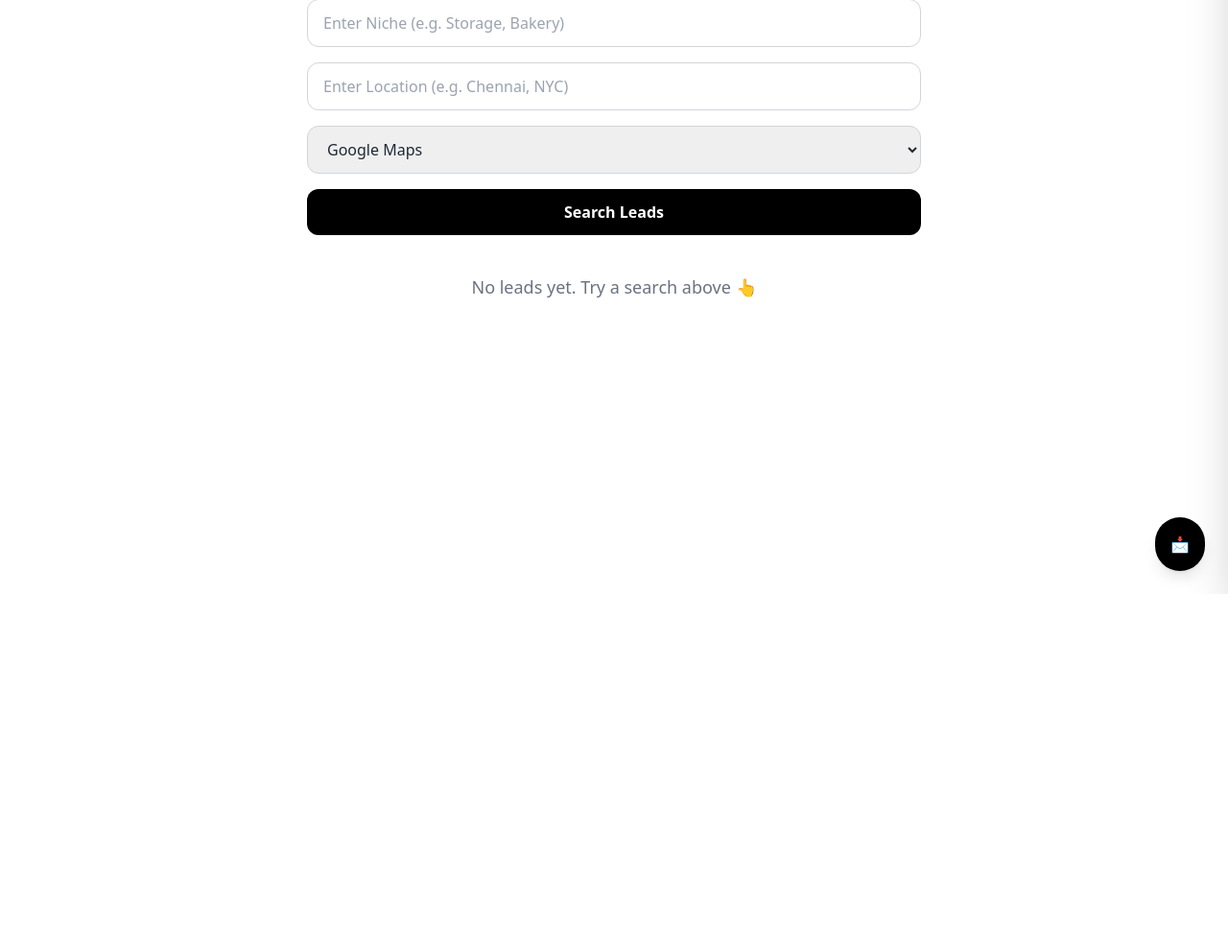
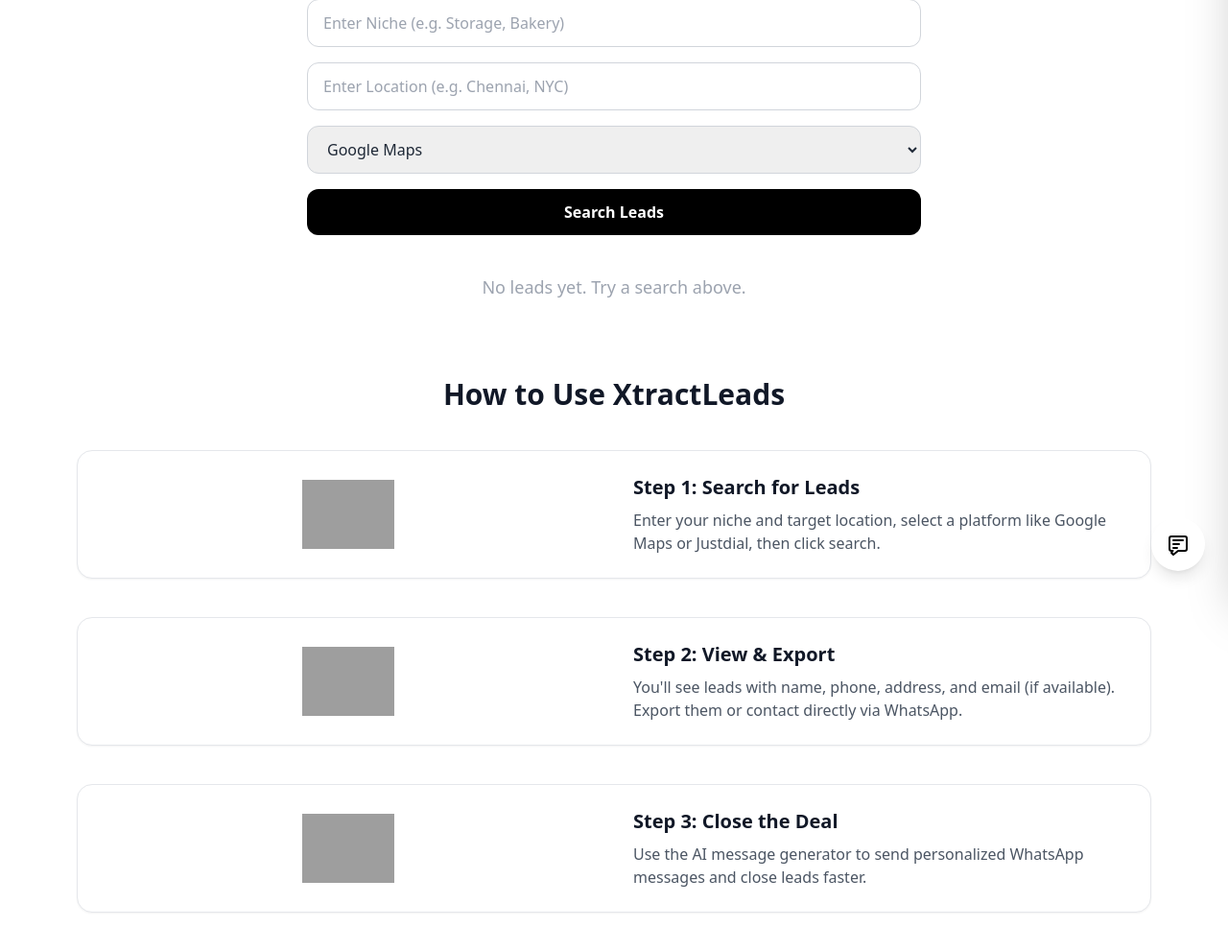
Before and after one commit to karthiprabha-b/leads-leader, a Flask app: page / in a window 1280 px wide. Shown: the part 181-1172 px from the top of the page at 96% size. Before the commit the page ends 800 px from the top, so only its background shows below. Run offline with Flask 3, Linux system fonts and the light colour scheme; some libraries are stand-ins or nearby versions; grey boxes are pictures that could not be loaded.

Commit message:
Update index.html

```diff
--- a/templates/index.html
+++ b/templates/index.html
@@ -25,12 +25,14 @@
         <option value="facebook">Facebook</option>
       </select>
 
-      <button type="submit" class="w-full bg-black text-white py-3 rounded-xl hover:bg-gray-900 transition font-semibold">Search Leads</button>
+      <button type="submit" class="w-full bg-black text-white py-3 rounded-xl hover:bg-gray-900 transition font-semibold">
+        Search Leads
+      </button>
     </form>
 
     {% if leads %}
     <div class="mt-4 text-right">
-      <a href="/export-csv" class="text-sm text-gray-600 hover:underline">⬇️ Export to CSV</a>
+      <a href="/export-csv" class="text-sm text-blue-600 hover:underline">Export to CSV</a>
     </div>
     {% endif %}
   </div>
@@ -53,7 +55,7 @@
 
           <div class="absolute top-3 right-3">
             {% if lead.contacted %}
-              <span class="text-xs bg-green-100 text-green-700 px-2 py-1 rounded-full">Contacted</span>
+              <span class="text-xs bg-green-100 text-green-600 px-2 py-1 rounded-full">Contacted</span>
             {% else %}
               <button onclick="markContacted('{{ lead.name }}')" class="text-xs bg-yellow-100 text-yellow-800 px-2 py-1 rounded-full hover:bg-yellow-200">
                 Mark Contacted
@@ -64,24 +66,58 @@
         {% endfor %}
       </div>
     {% else %}
-      <p class="text-gray-500 text-center text-lg">No leads yet. Try a search above 👆</p>
+      <p class="text-gray-400 text-center text-lg">No leads yet. Try a search above.</p>
     {% endif %}
   </div>
 
-  <!-- ChatGPT Icon -->
+  <!-- How to Use -->
+  <div class="mt-20 px-4 max-w-6xl mx-auto">
+    <h2 class="text-3xl font-bold text-center mb-10 text-gray-900">How to Use XtractLeads</h2>
+
+    <div class="grid md:grid-cols-2 gap-10 items-center bg-white border border-gray-200 p-6 rounded-2xl shadow-sm mb-10">
+      <img src="https://cdn-icons-png.flaticon.com/512/609/609803.png" alt="Step 1" class="w-24 mx-auto">
+      <div>
+        <h3 class="text-xl font-semibold mb-2 text-gray-900">Step 1: Search for Leads</h3>
+        <p class="text-gray-600">Enter your niche and target location, select a platform like Google Maps or Justdial, then click search.</p>
+      </div>
+    </div>
+
+    <div class="grid md:grid-cols-2 gap-10 items-center bg-white border border-gray-200 p-6 rounded-2xl shadow-sm mb-10">
+      <img src="https://cdn-icons-png.flaticon.com/512/747/747310.png" alt="Step 2" class="w-24 mx-auto order-last md:order-none">
+      <div>
+        <h3 class="text-xl font-semibold mb-2 text-gray-900">Step 2: View & Export</h3>
+        <p class="text-gray-600">You'll see leads with name, phone, address, and email (if available). Export them or contact directly via WhatsApp.</p>
+      </div>
+    </div>
+
+    <div class="grid md:grid-cols-2 gap-10 items-center bg-white border border-gray-200 p-6 rounded-2xl shadow-sm mb-10">
+      <img src="https://cdn-icons-png.flaticon.com/512/3095/3095583.png" alt="Step 3" class="w-24 mx-auto">
+      <div>
+        <h3 class="text-xl font-semibold mb-2 text-gray-900">Step 3: Close the Deal</h3>
+        <p class="text-gray-600">Use the AI message generator to send personalized WhatsApp messages and close leads faster.</p>
+      </div>
+    </div>
+  </div>
+
+  <!-- ChatGPT Floating Icon -->
   <div class="fixed bottom-6 right-6 z-50">
-    <button onclick="toggleChat()" class="bg-black text-white p-4 rounded-full shadow-lg hover:scale-105 transition">
-      📩
+    <button onclick="toggleChat()" class="bg-white text-black p-4 rounded-full shadow-lg hover:scale-110 transition duration-300">
+      <!-- Message icon -->
+      <svg xmlns="http://www.w3.org/2000/svg" class="h-6 w-6" fill="none" viewBox="0 0 24 24" stroke="currentColor" stroke-width="2">
+        <path stroke-linecap="round" stroke-linejoin="round" d="M7 8h10M7 12h6m-6 4h4M5 21l1.5-2H5a2 2 0 01-2-2V6a2 2 0 012-2h14a2 2 0 012 2v11a2 2 0 01-2 2h-7l-5 4z" />
+      </svg>
     </button>
   </div>
 
   <!-- ChatGPT Sidebar -->
-  <div id="chatPanel" class="fixed top-0 right-0 w-80 h-full bg-white border-l border-gray-200 shadow-2xl p-4 transform translate-x-full transition duration-300 ease-in-out z-40">
-    <h2 class="text-xl font-bold mb-4 text-gray-900">AI Message Generator</h2>
-    <input type="text" id="bizType" placeholder="Your business type" class="w-full mb-3 px-3 py-2 border border-gray-300 rounded" />
-    <input type="text" id="leadName" placeholder="Lead name" class="w-full mb-3 px-3 py-2 border border-gray-300 rounded" />
-    <textarea id="aiMessage" class="w-full h-32 px-3 py-2 border border-gray-300 rounded" placeholder="Generated message will appear here..." readonly></textarea>
-    <button onclick="generateMessage()" class="mt-3 w-full bg-black text-white py-2 rounded hover:bg-gray-900">Generate Message</button>
+  <div id="chatPanel" class="fixed top-0 right-0 w-80 h-full bg-white border-l border-gray-300 shadow-2xl p-4 transform translate-x-full transition duration-300 ease-in-out z-40">
+    <h2 class="text-xl font-bold mb-4">AI Message Generator</h2>
+    <input type="text" id="bizType" placeholder="Your business type" class="w-full mb-3 px-3 py-2 border rounded" />
+    <input type="text" id="leadName" placeholder="Lead name" class="w-full mb-3 px-3 py-2 border rounded" />
+    <textarea id="aiMessage" class="w-full h-32 px-3 py-2 border rounded" placeholder="Generated message will appear here..." readonly></textarea>
+    <button onclick="generateMessage()" class="mt-3 w-full bg-black text-white py-2 rounded hover:bg-gray-900">
+      Generate
+    </button>
   </div>
 
   <!-- JavaScript -->
```
